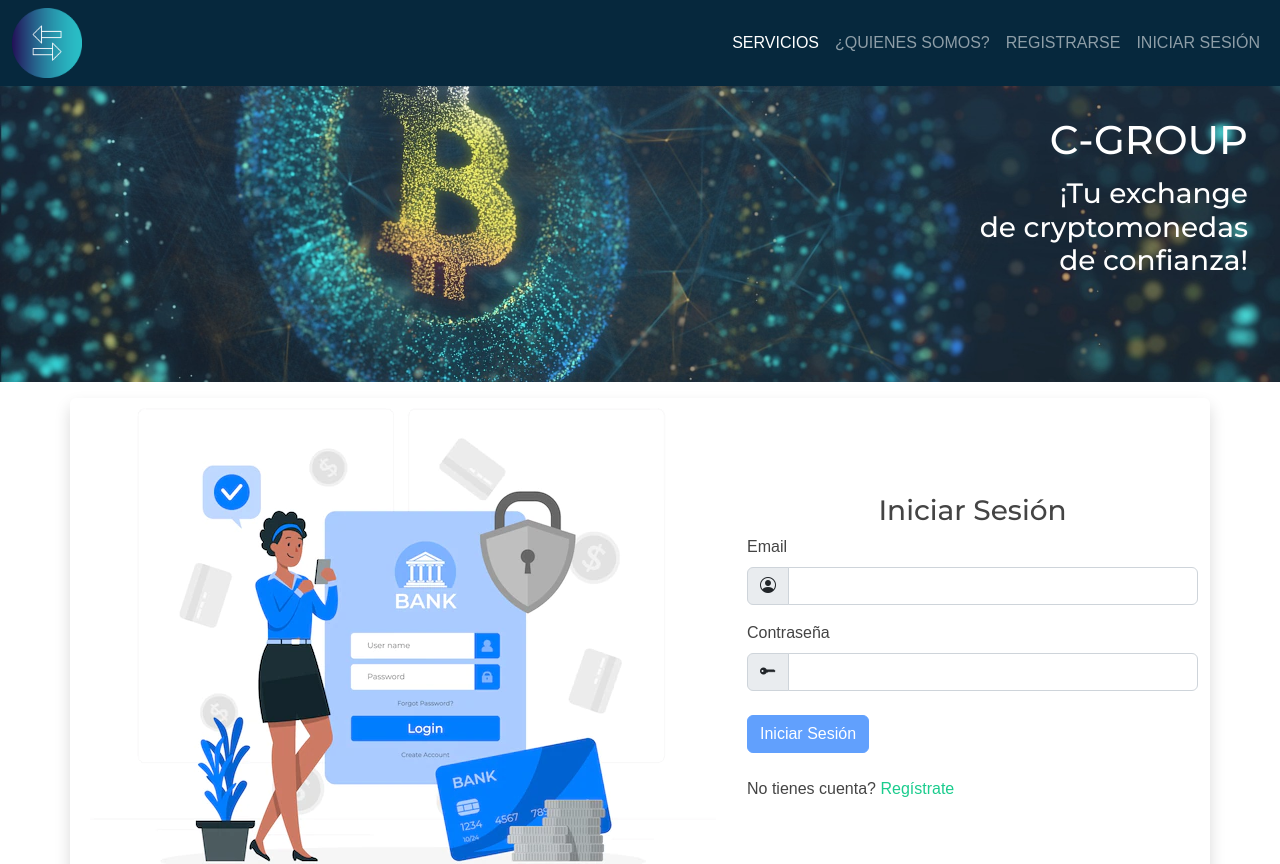
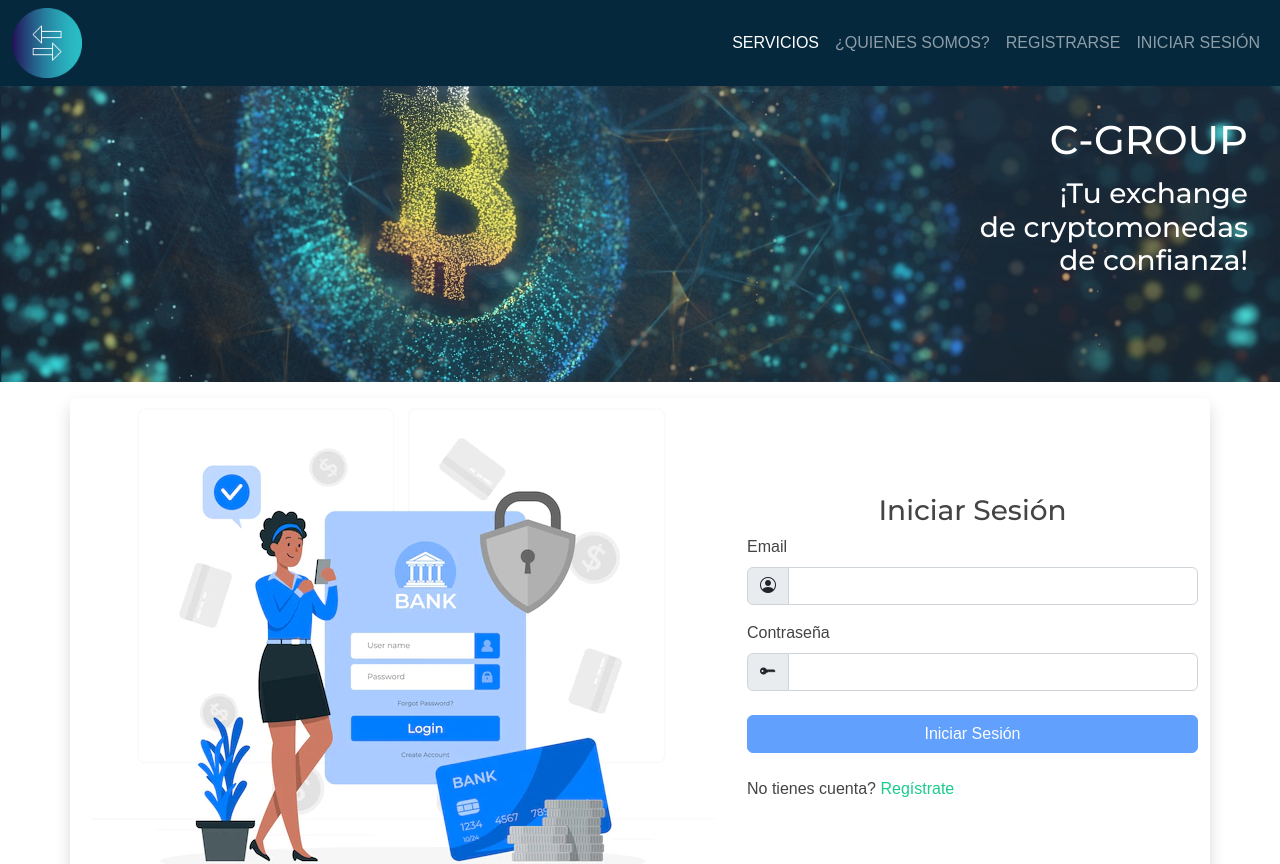
Before and after one commit to pilCbaNet/fsnet3-team3, an Angular app in the folder FRONTEND/: page /login in a window 1280 px wide. Shown: the top 864 px of the page. Built offline with nearby package versions, Linux system fonts and the light colour scheme.

Commit message:
botón de login arreglado

```diff
--- a/FRONTEND/src/app/pages/login/login.component.html
+++ b/FRONTEND/src/app/pages/login/login.component.html
@@ -34,10 +34,10 @@
                     </div>
                 </div>
                 <div class="d-grid my-4">
-                    <a href="/dashboard"> <button type="submit" class="btn btn-primary" [disabled]="!form.valid">
+                     <button type="submit" class="btn btn-primary" [disabled]="!form.valid" (click)="login()">
                         Iniciar Sesión
                     </button>
-                  </a>
+
                 </div>
                 <div class="my-3">
                     <span>No tienes cuenta? <a routerLink="/signup">Regístrate</a></span>
```
